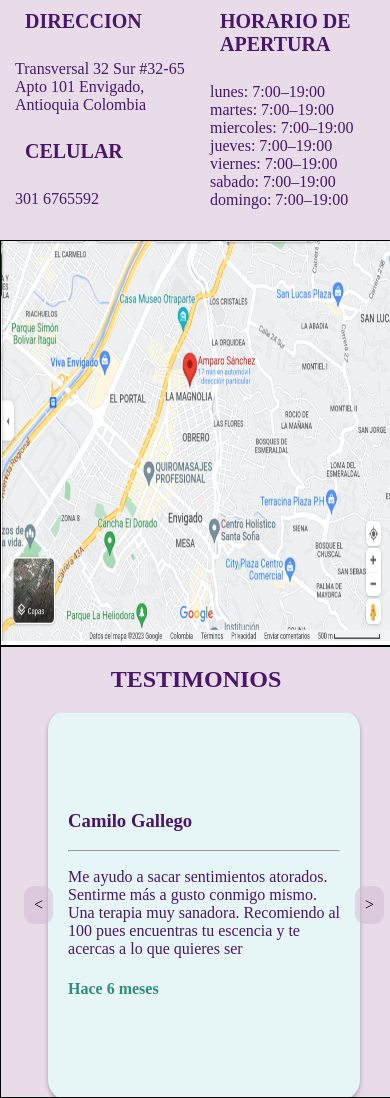
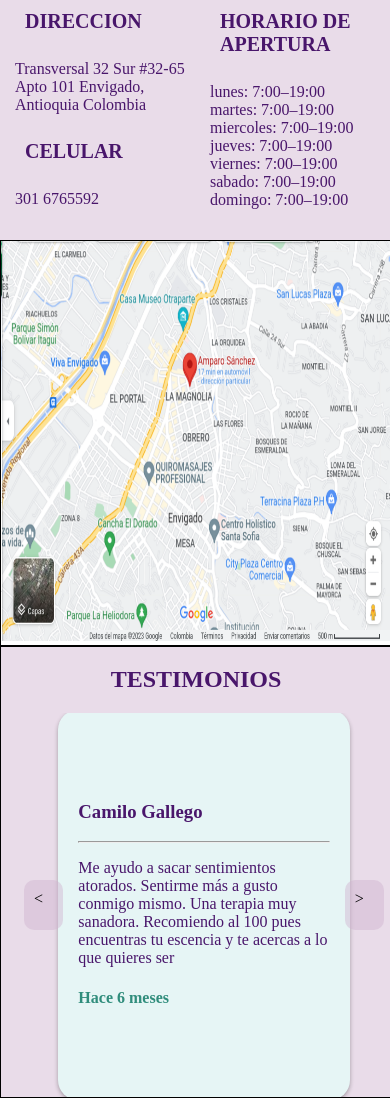
Before and after one commit to danielcarz/vercel5, a React (Vite) app: page / in a window 390 px wide. Shown: the part 1943-3041 px from the top of the page. Built offline with nearby package versions, Linux system fonts and the light colour scheme.

Commit message:
SASS comments

```diff
--- a/src/sass/index.css
+++ b/src/sass/index.css
@@ -875,10 +875,14 @@ body .App {
   .comment-carousel .comment-block .prev {
     position: relative;
     left: 10px;
+    width: 30px;
+    height: 30px;
   }
   .comment-carousel .comment-block .next {
     position: relative;
     right: 10px;
+    width: 30px;
+    height: 30px;
   }
 }
 
```
Also changed, not shown: src/sass/components/_comments.scss (+9 -0 lines), 1 other file (tests, documents, lock files or other folders).
